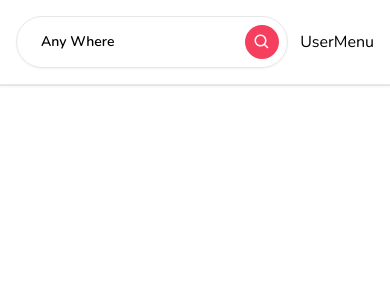
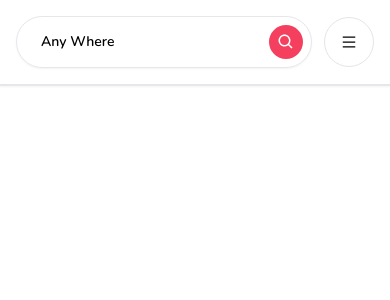
Before and after one commit to Ikamrava/airbnb-clone, a Next.js app: page / in a window 390 px wide. Shown: the top 300 px of the page. Built offline with nearby package versions, Linux system fonts and the light colour scheme.

Commit message:
before log in icon

```diff
--- /dev/null
+++ b/app/componenets/Avatar.tsx
@@ -0,0 +1,13 @@
+"use client"
+
+import Image from "next/image"
+
+type Props = {}
+
+function Avatar({}: Props) {
+  return (
+    <Image className=" rounded-full" width={30} height={30} src="/images/placeholder.jpg" alt="Avatar"  />
+  )
+}
+
+export default Avatar
--- /dev/null
+++ b/app/componenets/navbar/MenuItem.tsx
@@ -0,0 +1,16 @@
+"use client"
+
+type Props = {
+    onClick:()=> void;
+    label:string;
+}
+
+function MenuItem({onClick,label}: Props) {
+  return (
+    <div onClick={onClick} className=" px-4 py-3 hover:bg-neutral-100 transition font-semibold">
+        {label}
+    </div>
+  )
+}
+
+export default MenuItem
--- a/app/componenets/navbar/UserMenu.tsx
+++ b/app/componenets/navbar/UserMenu.tsx
@@ -1,9 +1,42 @@
-
-
+"use client"
+import { useState , useCallback } from 'react';
+import { AiOutlineMenu } from 'react-icons/ai';
+import Avatar from '../Avatar';
+import MenuItem from './MenuItem';
+import { cwd } from 'process';
 type Props = {}
 
 export default function UserMenu({}: Props) {
+    const [isOpen,setIsOpen] = useState(false);
+    const toggleOpen = useCallback(()=>{
+        setIsOpen((value)=>!value);
+    },[])
+
+
   return (
-    <div>UserMenu</div>
+    <div className=" relative">
+        <div className=" flex flex-row items-center gap-3">
+            <div   className=" hidden md:block text-sm font-semibold py-3 px-4 rounded-full hover:bg-neutral-100 transition cursor-pointer ">
+               Airbnb your home
+            </div>
+            <div onClick={toggleOpen} className=" p-4 md:py-1 md:px-2 border-[1px] border-neutral-200 flex flex-row items-center gap-3 rounded-full cursor-pointer hover:shadow-md transition ">
+              <AiOutlineMenu/>
+              <div className=' hidden md:block'>
+                <Avatar/>
+              </div>
+            </div>
+
+        </div>
+        {isOpen && (
+            <div className=' absolute rounded-xl shadow-md w-[40px] md:w-3/4 bg-white overflow-hidden right-0 top-12 text-sm'>
+                <div className=' flex flex-col cursor-pointer'>
+                    <>
+                    <MenuItem onClick={()=>{}} label='Login' />
+                    <MenuItem onClick={()=>{}} label='Sign Up' />
+                    </>
+                </div>
+            </div>
+        ) }
+    </div>
   )
 }
```
